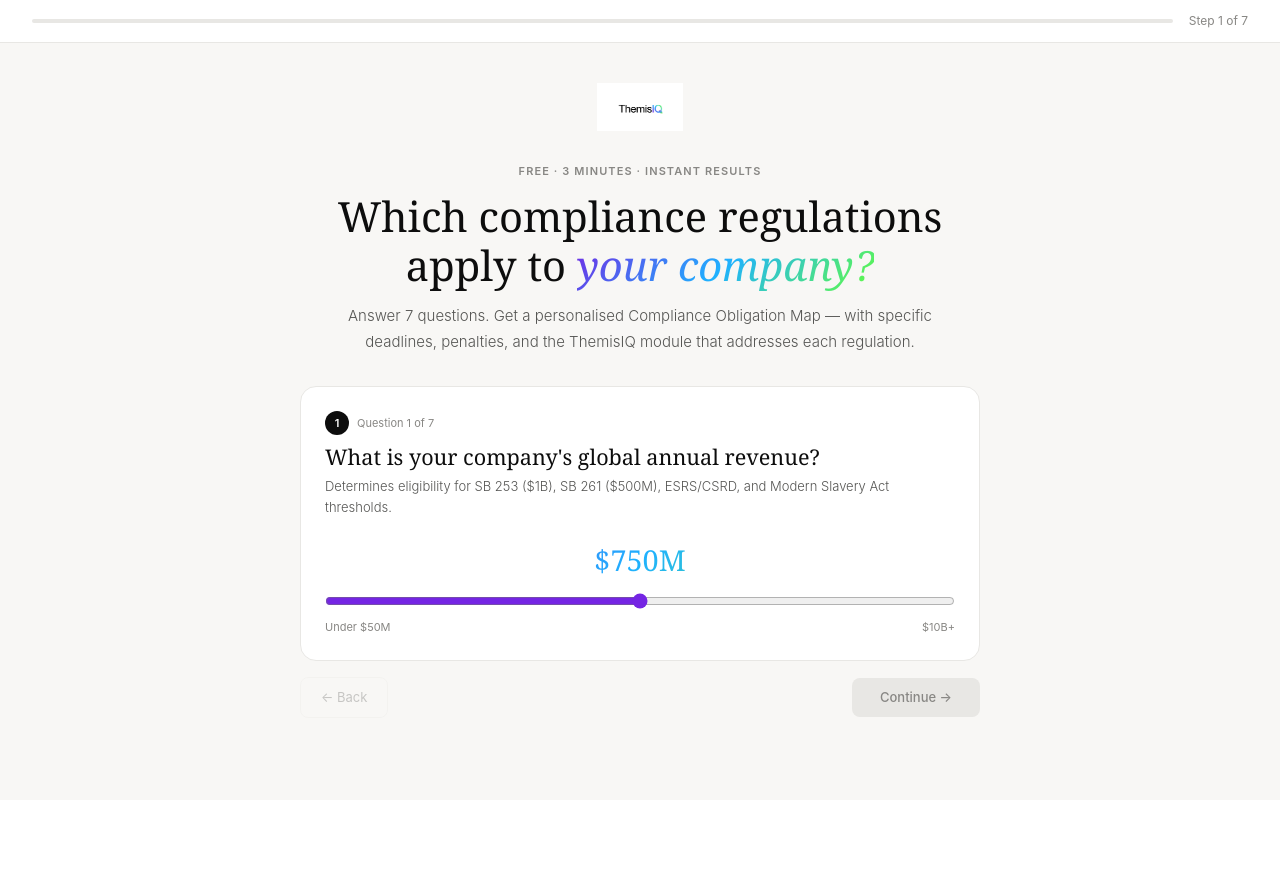
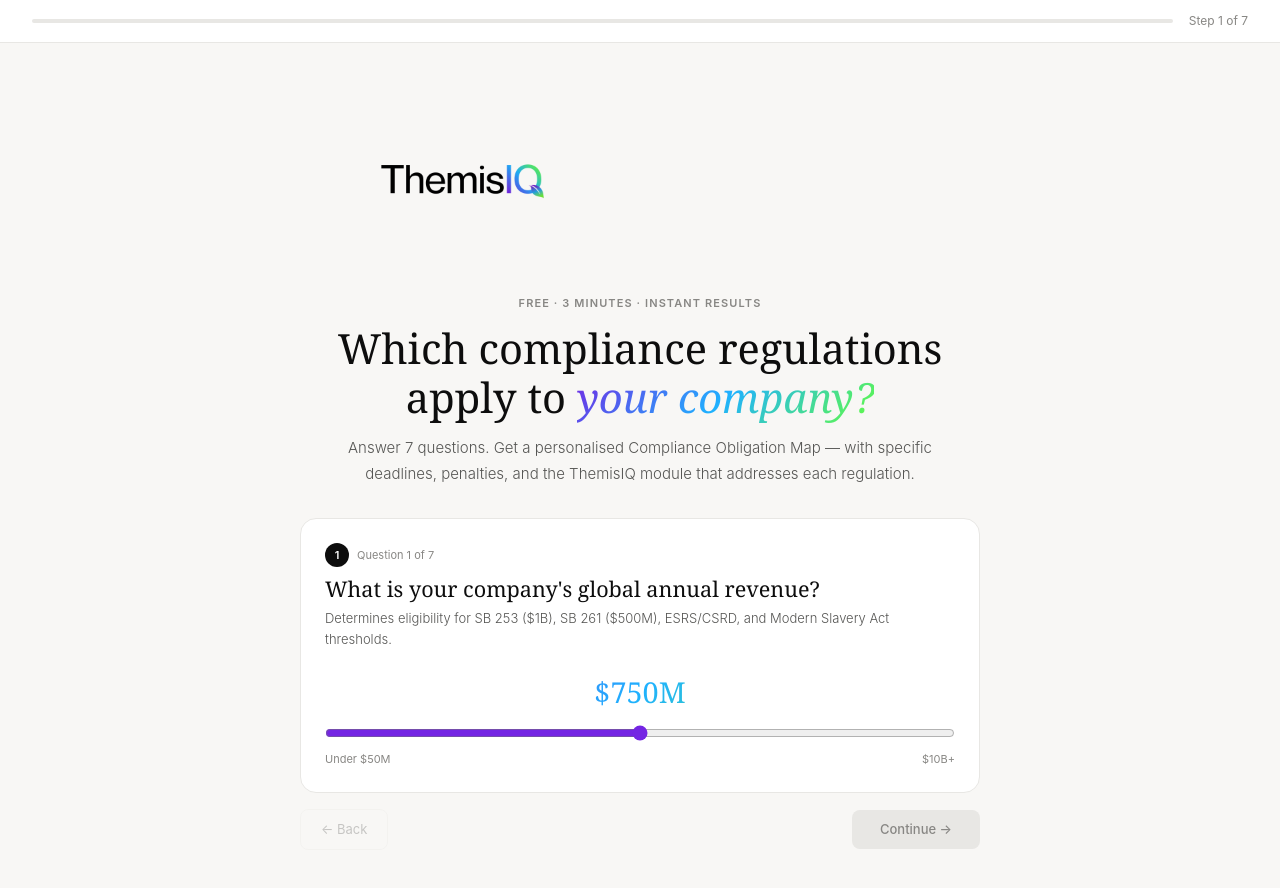
Before and after one commit to themisiqco/themisiq, a Next.js app: page /assess in a window 1280 px wide. Before the commit the page ends 800 px from the top, so only its background shows below. Built offline with nearby package versions, Linux system fonts and the light colour scheme.

Commit message:
Fix logo size and blend mode

```diff
--- a/app/assess/page.tsx
+++ b/app/assess/page.tsx
@@ -280,7 +280,7 @@ export default function AssessPage() {
           {/* Logo — always visible at top */}
           <div style={{ textAlign: 'center', marginBottom: '2rem' }}>
             <a href="/">
-              <img src="/logo.png" alt="ThemisIQ" style={{ height: 48, width: 'auto', display: 'inline-block' }} />
+              <img src="/logo.png" alt="ThemisIQ" style={{ height: 180, width: "auto", mixBlendMode: "multiply" }} />
             </a>
           </div>
 
```
